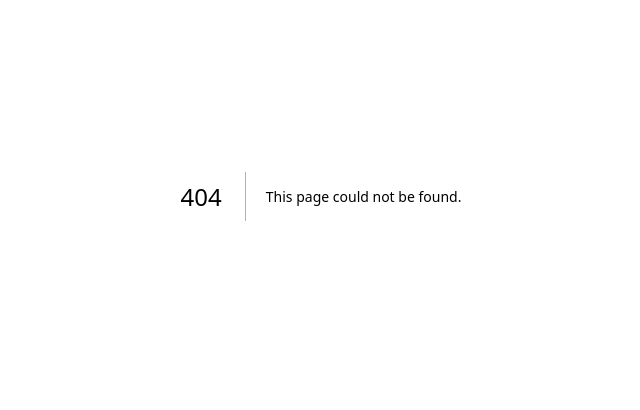
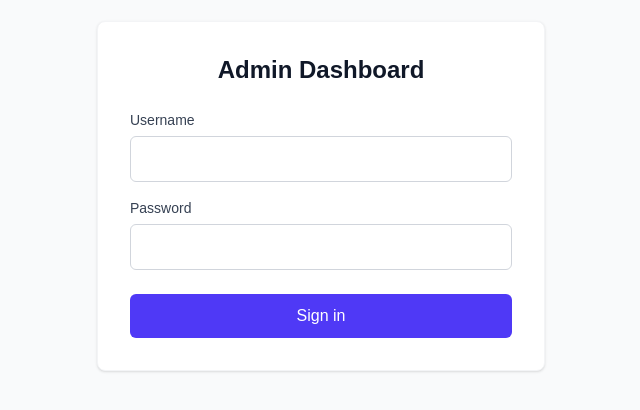
Before and after one commit to gauravsp1555/frontend-assignment-dashboard, a Next.js app: page /login in a window 1280 px wide. Before the commit this address had no page. Shown: the part 204-614 px from the top of the page, without its empty margins (319-959 px from the left). Built offline with nearby package versions, Linux system fonts and the light colour scheme.

Commit message:
implement auth login form with validation

```diff
--- /dev/null
+++ b/app/login/page.jsx
@@ -0,0 +1,93 @@
+"use client";
+
+import { useState } from "react";
+import { useRouter } from "next/navigation";
+import axiosInstance from "../../utils/axios";
+
+export default function LoginPage() {
+    const [username, setUsername] = useState("");
+    const [password, setPassword] = useState("");
+    const [error, setError] = useState("");
+    const [isLoading, setIsLoading] = useState(false);
+
+    const router = useRouter();
+
+    const handleLogin = async (e) => {
+        e.preventDefault();
+        setError("");
+        setIsLoading(true);
+
+        try {
+            const res = await axiosInstance.post("/auth/login", {
+                username,
+                password,
+            });
+
+            if (res.data?.token) {
+                localStorage.setItem("token", res.data.token);
+                router.push("/");
+            }
+        } catch (err) {
+            // Show actual API error if available, else generic fallback
+            setError(err.response?.data?.message || "Invalid credentials. Please try again.");
+        } finally {
+            setIsLoading(false);
+        }
+    };
+
+    return (
+        <div className="flex min-h-screen items-center justify-center bg-gray-50 p-4">
+            <form
+                onSubmit={handleLogin}
+                className="w-full max-w-md bg-white p-8 rounded-lg shadow-sm border border-gray-100"
+            >
+                <h1 className="text-2xl font-semibold mb-6 text-center text-gray-900">
+                    Admin Dashboard
+                </h1>
+
+                {error && (
+                    <div className="mb-4 p-3 text-sm text-red-700 bg-red-50 border border-red-200 rounded-md">
+                        {error}
+                    </div>
+                )}
+
+                <div className="mb-4">
+                    <label className="block text-sm font-medium text-gray-700 mb-1.5">
+                        Username
+                    </label>
+                    <input
+                        type="text"
+                        className="w-full p-2.5 border border-gray-300 rounded-md focus:ring-2 focus:ring-indigo-500 focus:outline-none text-gray-900 transition-colors"
+                        value={username}
+                        onChange={(e) => setUsername(e.target.value)}
+                        required
+                    />
+                </div>
+
+                <div className="mb-6">
+                    <label className="block text-sm font-medium text-gray-700 mb-1.5">
+                        Password
+                    </label>
+                    <input
+                        type="password"
+                        className="w-full p-2.5 border border-gray-300 rounded-md focus:ring-2 focus:ring-indigo-500 focus:outline-none text-gray-900 transition-colors"
+                        value={password}
+                        onChange={(e) => setPassword(e.target.value)}
+                        required
+                    />
+                </div>
+
+                <button
+                    type="submit"
+                    disabled={isLoading}
+                    className={`w-full py-2.5 px-4 text-white font-medium rounded-md transition-colors ${isLoading
+                            ? "bg-indigo-400 cursor-not-allowed"
+                            : "bg-indigo-600 hover:bg-indigo-700"
+                        }`}
+                >
+                    {isLoading ? "Signing in..." : "Sign in"}
+                </button>
+            </form>
+        </div>
+    );
+}
--- /dev/null
+++ b/utils/axios.js
@@ -0,0 +1,25 @@
+import axios from 'axios';
+
+const axiosInstance = axios.create({
+    baseURL: 'https://dummyjson.com',
+});
+
+axiosInstance.interceptors.request.use(
+    (config) => {
+        const token = typeof window !== 'undefined' ? localStorage.getItem('token') : null;
+        if (token) {
+            config.headers.Authorization = `Bearer ${token}`;
+        }
+        return config;
+    },
+    (error) => Promise.reject(error)
+);
+
+axiosInstance.interceptors.response.use(
+    (response) => response,
+    (error) => {
+        return Promise.reject(error);
+    }
+);
+
+export default axiosInstance;
```
